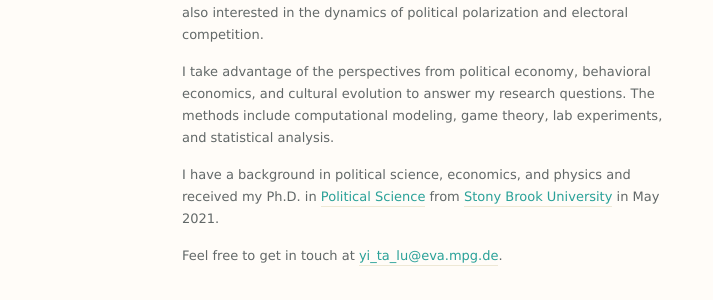
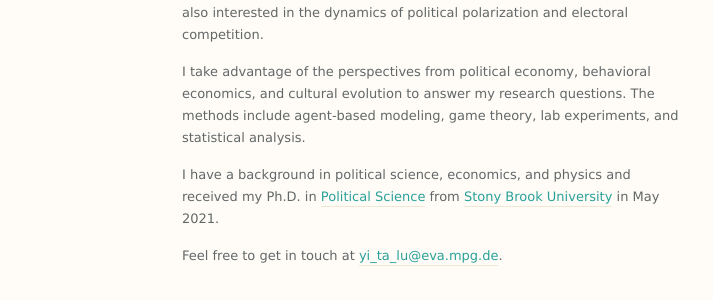
Before and after one commit to yitalu/yitalu.github.io, a Jekyll site: the page built from index.html, in a window 1280 px wide. Shown: the part 427-727 px from the top of the page, without its empty margins (208-921 px from the left). Built offline with Jekyll 4.4.1, drawn with Linux system fonts in a browser that asks for light colours; nearby versions of some CDN libraries; the list of posts is cut into pages by our own code.

Commit message:
Update index.html

```diff
--- a/index.html
+++ b/index.html
@@ -11,7 +11,7 @@ title: Yi-Ta Lu
 
 <!-- <p>My research investigates long-term social and political processes in human society. I develop theoretical models on demographic transitions to understand the cultural evolution of fertility decline. I also study cooperation in political settings in my doctoral <a href="https://www.proquest.com/openview/a3e976ab3dbb119289dcab06d1fdabd7/1?pq-origsite=gscholar&cbl=18750&diss=y">dissertation</a>, particularly the collective action problems in interest group coalitions when members face common policy opponents. I am also interested in the dynamics of political polarization and electoral competition.</p> -->
 
-<p>I take advantage of the perspectives from political economy, behavioral economics, and cultural evolution to answer my research questions. The methods include computational modeling, game theory, lab experiments, and statistical analysis.</p>
+<p>I take advantage of the perspectives from political economy, behavioral economics, and cultural evolution to answer my research questions. The methods include agent-based modeling, game theory, lab experiments, and statistical analysis.</p>
 
 <!-- <p>My research interests center around the evolution of human behavior and social/political processes. I develop theoretical models on cultural evolution and demographic transitions. The goal is to understand the origin, maintenance, and spread of fertility changes in diverse contexts.</p>
 
```
